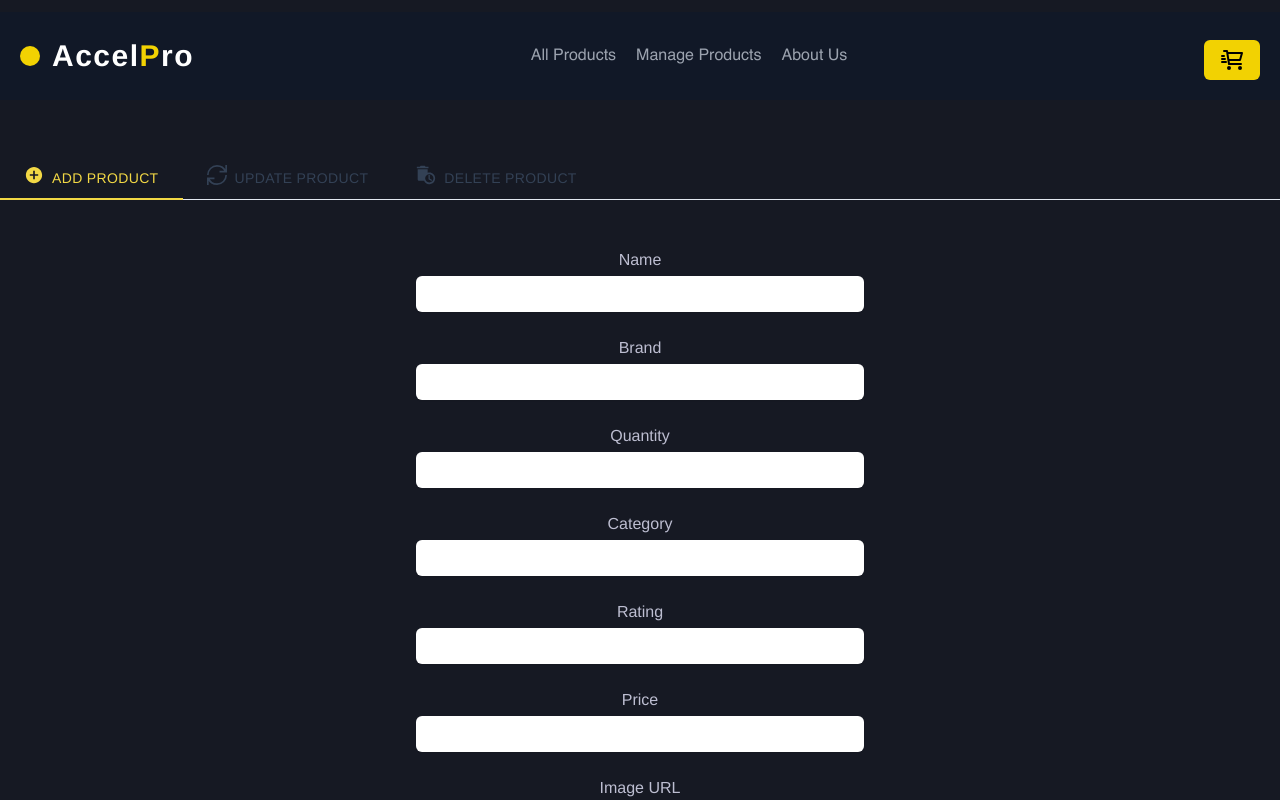
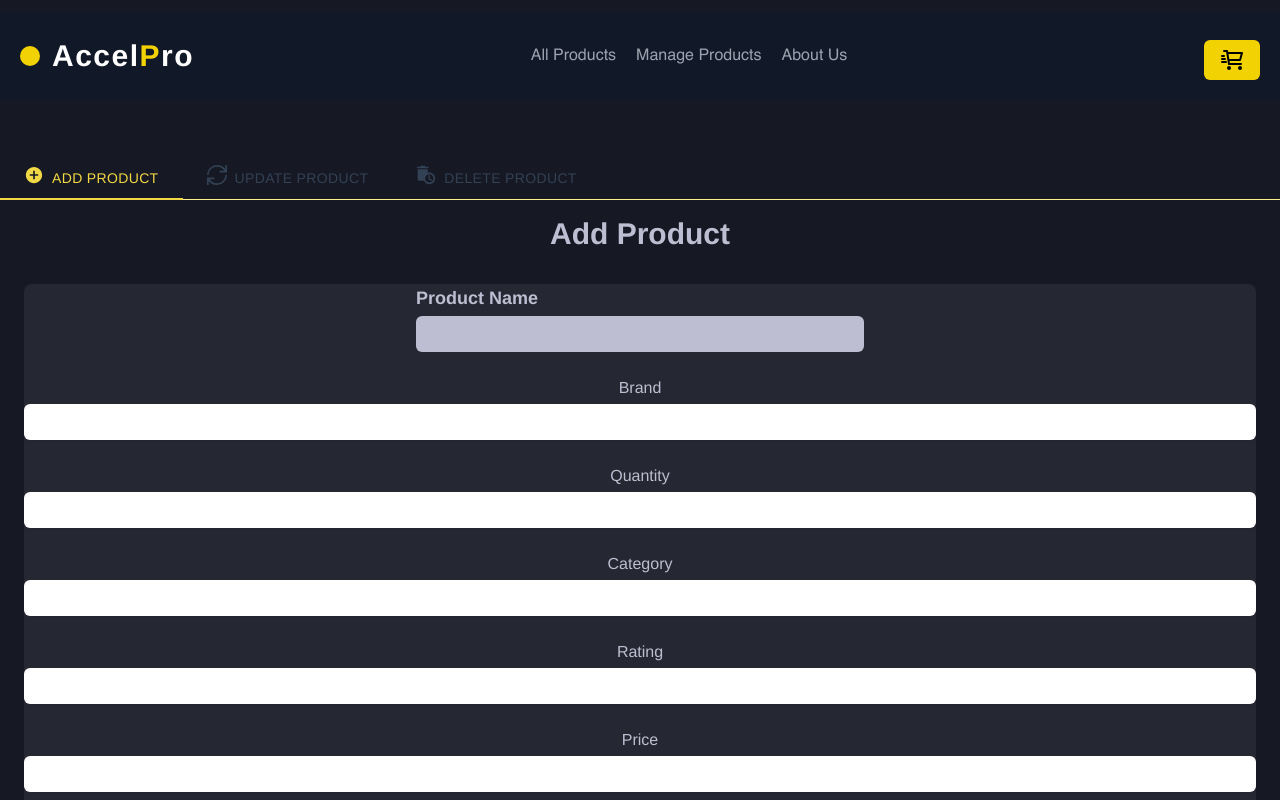
Before and after one commit to coder7475/sports-frontend, a React (Vite) app: page /manage-products in a window 1280 px wide. Shown: the top 800 px of the page. Built offline with nearby package versions, Linux system fonts and the light colour scheme.

Commit message:
feat: design product name field

```diff
--- a/src/components/forms/AddProduct/AddProduct.tsx
+++ b/src/components/forms/AddProduct/AddProduct.tsx
@@ -1,7 +1,12 @@
 import ProductForm from "../ProductForm/ProductForm";
 
 const AddProduct = () => {
-  return <ProductForm />;
+  return (
+    <div>
+      <h2>Add Product</h2>
+      <ProductForm />;
+    </div>
+  );
 };
 
 export default AddProduct;
--- a/src/components/forms/ProductForm/ProductForm.tsx
+++ b/src/components/forms/ProductForm/ProductForm.tsx
@@ -27,21 +27,21 @@ const ProductForm = () => {
   return (
     <form
       onSubmit={handleSubmit(onSubmit)}
-      className="max-w-md mx-auto mt-8 space-y-6"
+      className="mx-auto rounded-lg mt-8 space-y-6 bg-card w-full"
     >
-      <div>
+      <div className="max-w-md mx-auto">
         <label
           htmlFor="name"
-          className="block text-base font-medium text-card-foreground"
+          className="block text-start text-lg font-semibold text-card-foreground"
         >
-          Name
+          Product Name{" "}
+          <input
+            type="text"
+            id="name"
+            {...register("name", { required: "Product Name is required" })}
+            className="mt-1 text-black px-1 py-1 block w-full rounded-md bg-card-foreground border-primary focus:border-primary"
+          />
         </label>
-        <input
-          type="text"
-          id="name"
-          {...register("name", { required: "Name is required" })}
-          className="mt-1 block w-full rounded-md border-gray-300 shadow-sm focus:border-indigo-300 focus:ring focus:ring-indigo-200 focus:ring-opacity-50"
-        />
         {errors.name && (
           <Alert variant="destructive">
             <AlertDescription>{errors.name.message}</AlertDescription>
--- a/src/pages/ManageProducts.tsx
+++ b/src/pages/ManageProducts.tsx
@@ -23,7 +23,7 @@ const ManageProducts = () => {
         <h1 className="text-3xl font-bold text-center pt-10">
           <section className="max-w-full" aria-multiselectable="false">
             <ul
-              className="flex items-center border-b border-yell ow-200"
+              className="flex items-center border-b border-yellow-200"
               role="tablist"
               ref={wrapperRef}
             >
@@ -104,7 +104,7 @@ const ManageProducts = () => {
                 </button>
               </li>
             </ul>
-            <div className="">
+            <div className="w-full ">
               <div
                 className={`px-6 py-4 ${
                   tabSelected.currentTab === 1 ? "" : "hidden"
```
